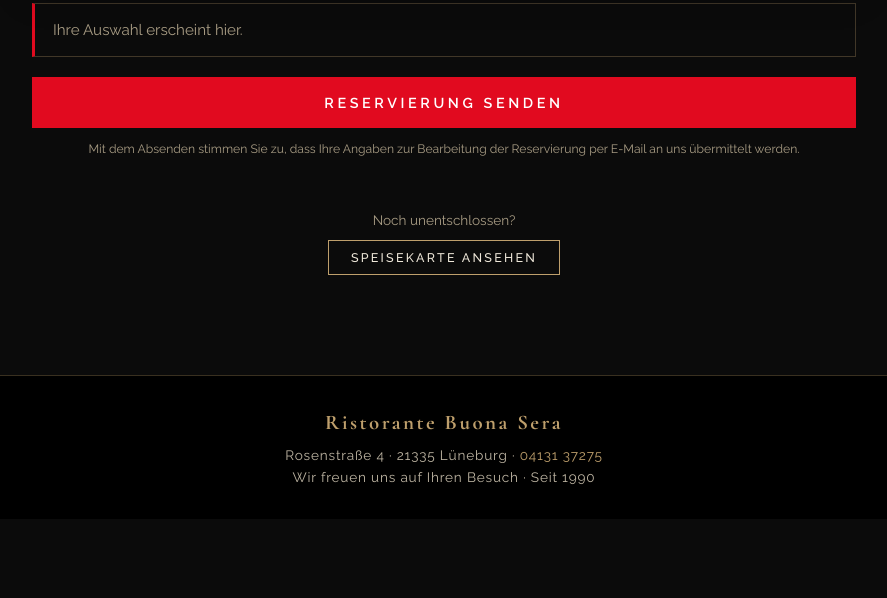
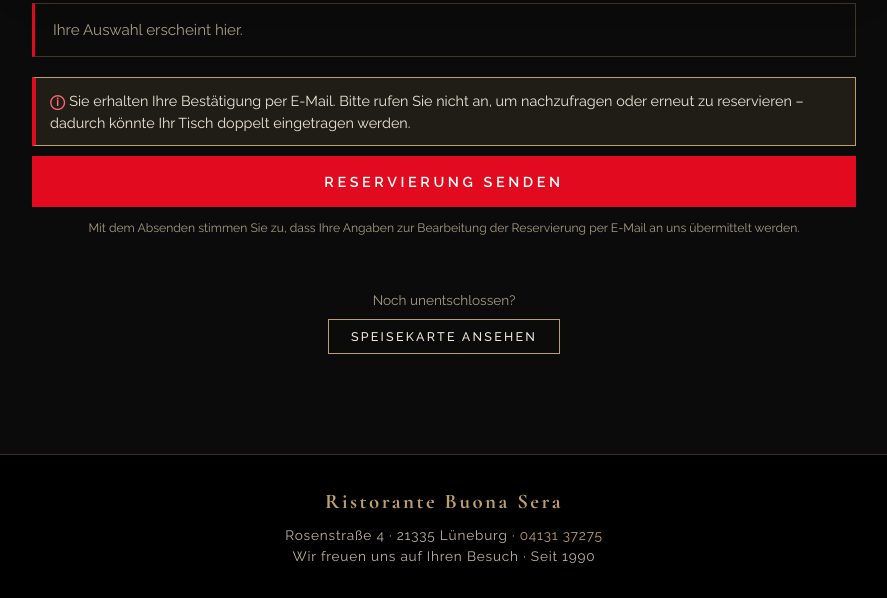
Before and after one commit to EzioBach/buonasera-reservierung, a plain HTML site: page index.html in a window 1280 px wide. Shown: the part 2544-3142 px from the top of the page, without its empty margins (196-1083 px from the left). Before the commit the page ends 3063 px from the top, so only its background shows below. Drawn offline with nearby package versions, Linux system fonts and the light colour scheme; no server answers.

Commit message:
Insert notification div above submit button
Added a styled notification div above the submit button.

```diff
--- a/index.html
+++ b/index.html
@@ -143,7 +143,7 @@ footer a{color:var(--gold);text-decoration:none}
     </div></div>
 
     <div class="summary empty-s" id="summary"></div>
-    <button class="submit" id="send" type="submit" data-t="submit"></button>
+    <div style="margin:16px 0 10px;padding:12px 14px;border:1px solid #be9f6c;border-left:4px solid #e10a1f;background:rgba(190,159,108,.12);font-size:.9rem;line-height:1.5;text-align:left"><b style="color:#ff6a73;letter-spacing:.06em">&#9432;</b> <span data-t="noCall"></span></div>     <button class="submit" id="send" type="submit" data-t="submit"></button>
     <p class="privacy" data-t="privacy"></p>
     <div class="err" id="err" role="alert"></div>
   </form>
```
